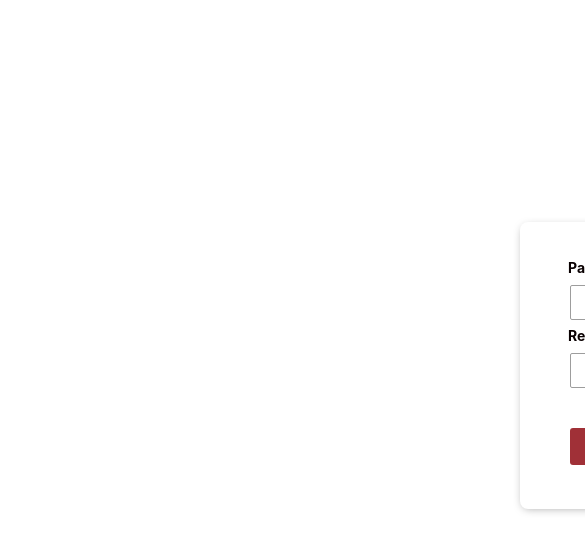
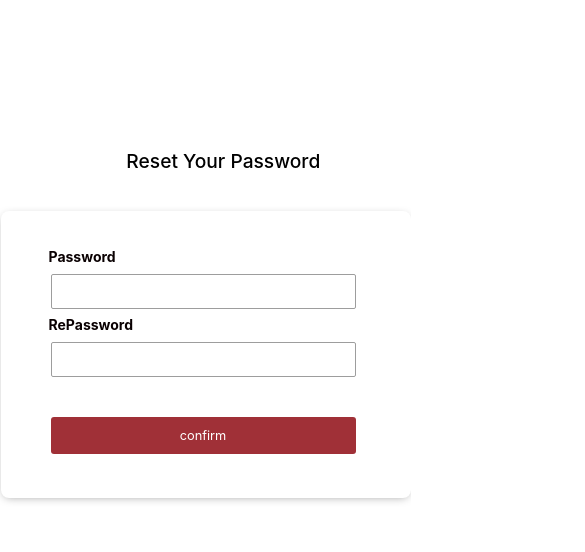
Before and after one commit to Sanchita-12345/Bookstore-Frontend, a Vue app: page /resetPassword in a window 390 px wide. Shown: the top 552 px of the page, 585 px wide, since content can reach past the window. Built offline with nearby package versions, Linux system fonts and the light colour scheme; no server answers; the HTML template or start-up script is replaced by a standard one.

Commit message:
build : responsiveness build for Reset password page

```diff
--- a/src/Styles/Reset.scss
+++ b/src/Styles/Reset.scss
@@ -26,9 +26,11 @@ h3 {
 .inner-box {
     padding: 20px;
 }
+
 .inner-box p{
     color: $palegrey;
 }
+
 .username p{
     margin-top: 5px;
     margin-left: 18px;
@@ -43,6 +45,7 @@ h3 {
     font-size: 14px;
     font-weight: bold;
 }
+
 .reset-password{
     background: $pale_white 0% 0% no-repeat padding-box;
     border: 1px solid $deepgrey;;
@@ -65,6 +68,7 @@ h3 {
     margin-top: 40px;
     border: none;
 }
+
 form {
     background-color: $white;
     width: 410px;
@@ -76,3 +80,70 @@ form {
     box-shadow: 0 2px 10px -3px $deepgrey;
     text-align: center;
 }
+
+@media(max-width:1024px){
+    .box{
+        margin-left: 70%;
+        width: 110%;
+    }
+    h3{
+        margin-left: 40%;;
+    }
+}
+
+@media(max-width:768px){
+    .box{
+        margin-left: 70%;
+        width: 110%;
+    }
+    h3{
+        margin-left: 40%;
+    }
+}
+
+@media(max-width:375px){
+    .box{
+        margin-left: -4%;
+        width: 110%;
+        height: 50%;
+        font-size: 80%;
+    }
+    h3{
+        font-size: 150%;
+        margin-left: 34%;
+    }
+    .form{
+        width: -1%;
+
+    }
+}
+
+@media(max-width:375px){
+    .box{
+        margin-left: -5%;
+        height: 80%;
+        font-size: 80%;
+    }
+    h3{
+        font-size: 150%;
+        margin-left: 34%;
+    }
+    .form{
+        width: 60%;
+    }
+}
+
+@media(max-width:812px){
+    .box{
+        margin-left: -5%;
+        height: 80%;
+        font-size: 80%;
+    }
+    h3{
+        font-size: 150%;
+        margin-left: 34%;
+    }
+    .form{
+        width: 60%;
+    }
+}
```
